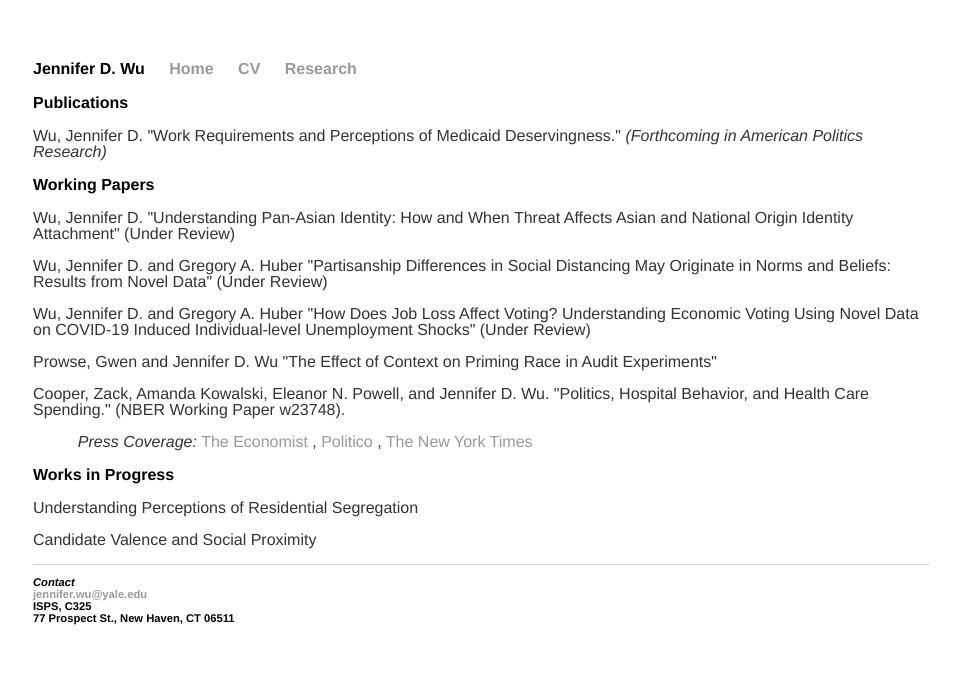
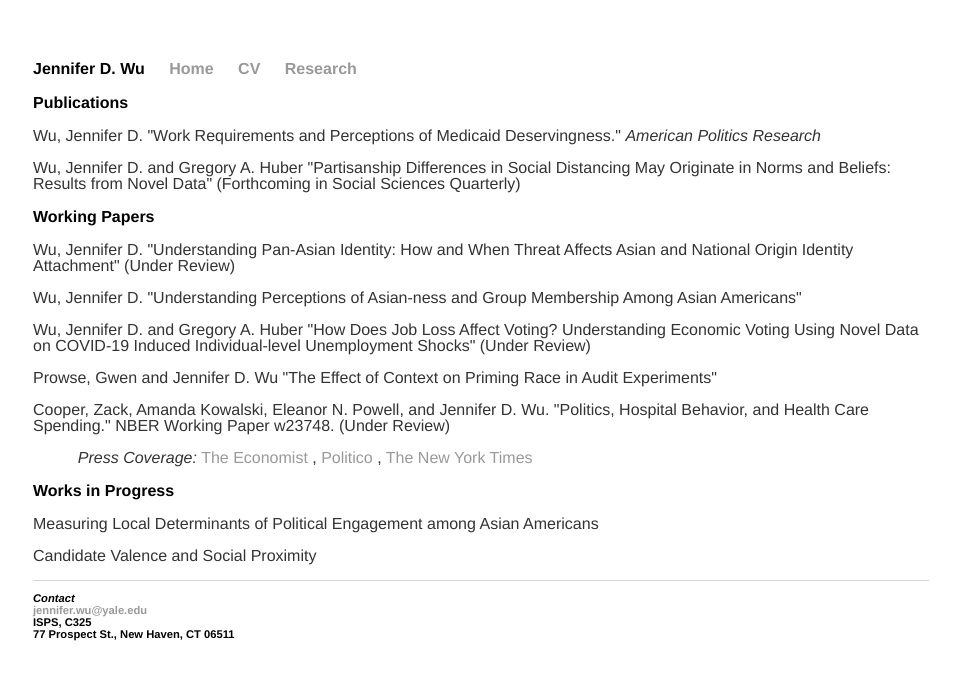
Before and after one commit to wujend/wujend.github.io, a Jekyll site: the page built from research/index.html, in a window 1280 px wide. Shown: the top 680 px of the page, without its empty margins (159-1119 px from the left). Built offline with Jekyll 4.4.1, drawn with Linux system fonts in a browser that asks for light colours.

Commit message:
Update index.html

```diff
--- a/research/index.html
+++ b/research/index.html
@@ -5,7 +5,9 @@ title: Jennifer D. Wu | Research
 <div class="blurb">
 <h1>Publications</h1>
 
-  <p>Wu, Jennifer D. "Work Requirements and Perceptions of Medicaid Deservingness." <i>(Forthcoming in American Politics Research)</i></p>
+  <p>Wu, Jennifer D. "Work Requirements and Perceptions of Medicaid Deservingness." <i>American Politics Research</i></p>
+
+  <p>Wu, Jennifer D. and Gregory A. Huber "Partisanship Differences in Social Distancing May Originate in Norms and Beliefs: Results from Novel Data" (Forthcoming in Social Sciences Quarterly)</p>
 
 </div>
 
@@ -14,14 +16,14 @@ title: Jennifer D. Wu | Research
 <h1>Working Papers</h1>
   <p>Wu, Jennifer D. "Understanding Pan-Asian Identity: How and When Threat Affects Asian and National Origin Identity Attachment" (Under Review)</p>
 
-  <p>Wu, Jennifer D. and Gregory A. Huber "Partisanship Differences in Social Distancing May Originate in Norms and Beliefs: Results from Novel Data" (Under Review)</p>
+  <p>Wu, Jennifer D. "Understanding Perceptions of Asian-ness and Group Membership Among Asian Americans" </p>
 
   <p>Wu, Jennifer D. and Gregory A. Huber "How Does Job Loss Affect Voting? Understanding Economic Voting Using Novel Data on COVID-19 Induced Individual-level Unemployment Shocks" (Under Review) </p>
 
   <p>Prowse, Gwen and Jennifer D. Wu "The Effect of Context on Priming Race in Audit Experiments"</p>
 
   <p>Cooper, Zack, Amanda Kowalski, Eleanor N. Powell, and Jennifer D. Wu. "Politics, Hospital Behavior, and Health Care Spending."
-  (NBER Working Paper w23748).
+  NBER Working Paper w23748. (Under Review)
   <p style="margin-left:5%; margin-right:10%;"><i>Press Coverage:</i> <a href = "https://www.economist.com/united-states/2017/09/02/blame-congress-for-high-health-care-costs">The Economist</a>
   , <a href="https://www.politico.com/story/2017/09/11/pulse-check-when-politicians-used-medicare-as-a-piggy-bank-242548">Politico</a>
   , <a href="https://www.nytimes.com/2017/10/25/upshot/the-unhealthy-politics-of-pork-how-it-increases-your-medical-costs.html">
@@ -31,6 +33,6 @@ title: Jennifer D. Wu | Research
 
 <div class="blurb">
 <h1>Works in Progress</h1>
-  <p>Understanding Perceptions of Residential Segregation</p>
+  <p>Measuring Local Determinants of Political Engagement among Asian Americans</p>
   <p>Candidate Valence and Social Proximity</p>
 </div><!-- /.blurb -->
```
